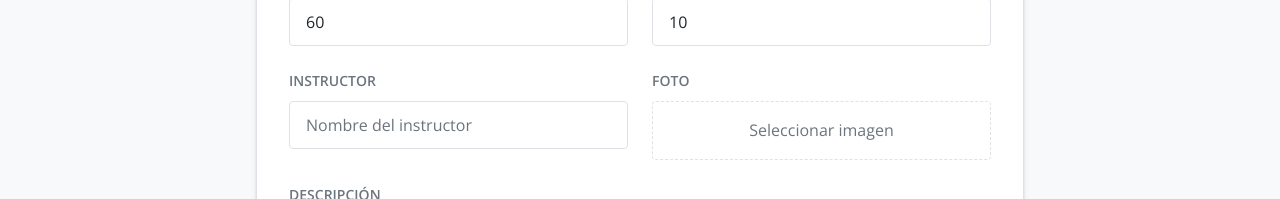
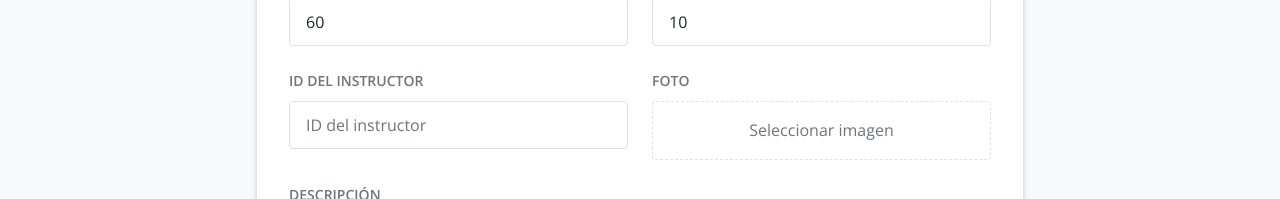
Before and after one commit to UCC-ArqSoft1/proyecto2025-vidal-don-pappalardo-galaverna, a React (Vite) app in the folder frontend/: page /nueva-actividad in a window 1280 px wide. Shown: the part 435-634 px from the top of the page. Built offline with nearby package versions, Linux system fonts and the light colour scheme.

Commit message:
Update ActivityForm and types to include profesor_id
- Added profesor_id field to the Activity interface.
- Updated ActivityForm to initialize profesor_id and handle its conversion from instructor input.
- Changed instructor label and placeholder to reflect the new ID input requirement.

```diff
--- a/frontend/src/pages/activity-form.tsx
+++ b/frontend/src/pages/activity-form.tsx
@@ -25,6 +25,7 @@ export const ActivityForm = ({ isEdit = false, initialData, onSubmit }: Activity
       instructor: "",
       imagen_url: "",
       active: true,
+      profesor_id: 0,
     },
   )
 
@@ -36,6 +37,14 @@ export const ActivityForm = ({ isEdit = false, initialData, onSubmit }: Activity
       const date = new Date()
       date.setHours(hours, minutes, 0, 0)
       setForm((prev) => ({ ...prev, [name]: date.toISOString() }))
+    } else if (name === "instructor") {
+      // Convertir el instructor a número y usarlo como profesor_id
+      const profesorId = Number(value)
+      setForm((prev) => ({
+        ...prev,
+        instructor: value,
+        profesor_id: profesorId
+      }))
     } else {
       setForm((prev) => ({ ...prev, [name]: value }))
     }
@@ -58,10 +67,11 @@ export const ActivityForm = ({ isEdit = false, initialData, onSubmit }: Activity
   const handleSubmit = (e: FormEvent) => {
     e.preventDefault()
     if (onSubmit) {
-      // Asegurarnos de que el horario sea un string ISO
+      // Asegurarnos de que el horario sea un string ISO y que profesor_id sea un número
       const formData = {
         ...form,
         horario: new Date(form.horario).toISOString(),
+        profesor_id: Number(form.instructor)
       }
       onSubmit(formData)
     } else {
@@ -157,13 +167,15 @@ export const ActivityForm = ({ isEdit = false, initialData, onSubmit }: Activity
               </div>
 
               <div className="activity-form-group">
-                <label className="activity-form-label">Instructor</label>
+                <label className="activity-form-label">ID del Instructor</label>
                 <input
+                  type="number"
                   name="instructor"
                   value={form.instructor}
                   onChange={handleChange}
-                  placeholder="Nombre del instructor"
+                  placeholder="ID del instructor"
                   required
+                  min={1}
                   className="sport-input"
                 />
               </div>
--- a/frontend/src/types.ts
+++ b/frontend/src/types.ts
@@ -36,6 +36,7 @@ export interface Activity {
   instructor: string
   imagen_url?: string
   active?: boolean
+  profesor_id: number
 }
 
 // Enrollment related interfaces
```
